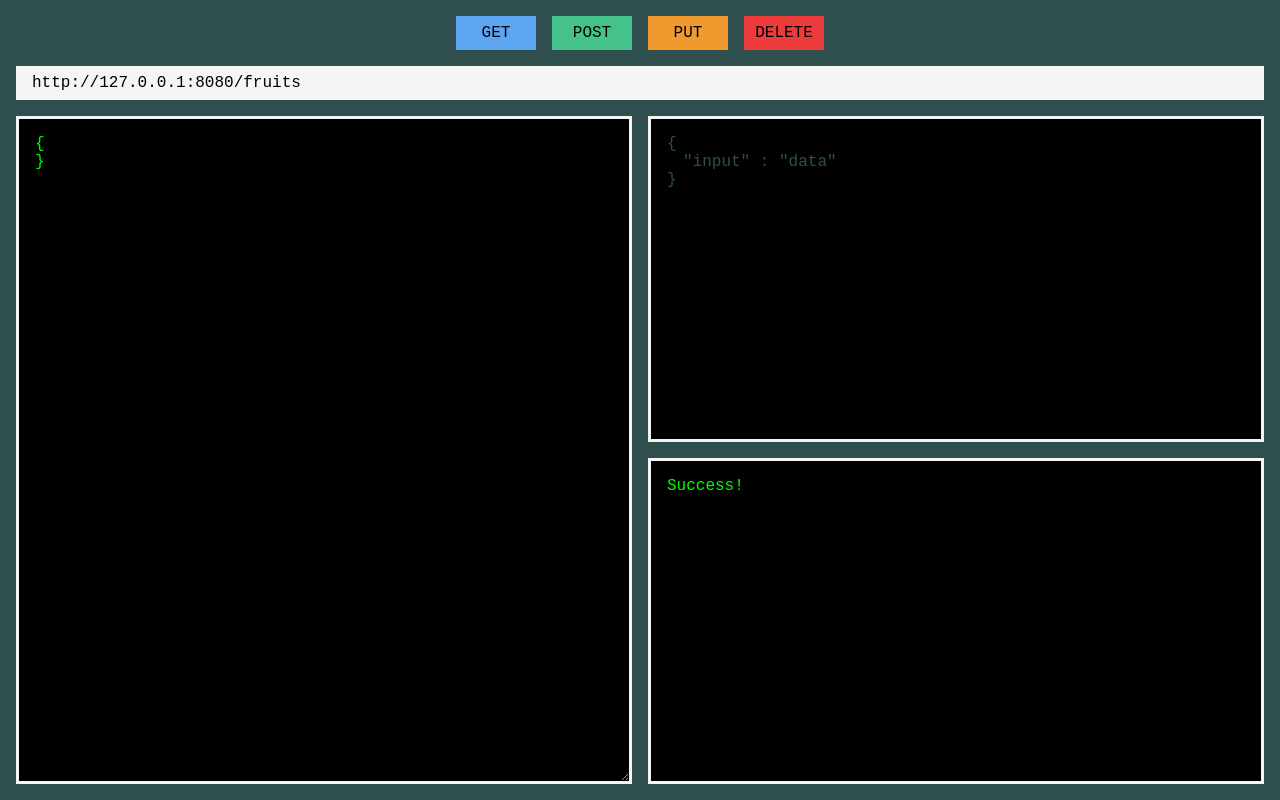
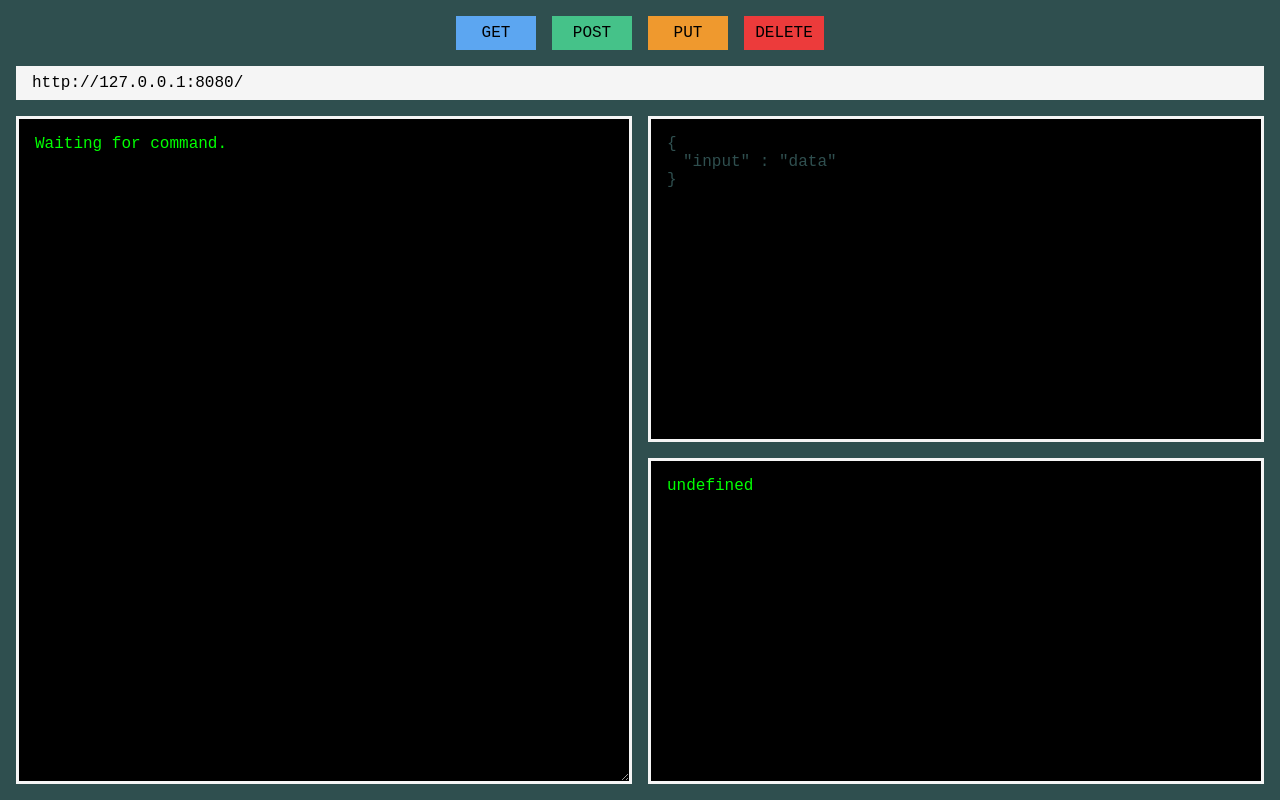
Before and after one commit to dansch1982/backend-file-api, a website: page dashboard.html in a window 1280 px wide. Both pictures are taken after a click on the button "GET". Drawn offline with Linux system fonts and the light colour scheme; no server answers.

Commit message:
Update dashboard.html

```diff
--- a/dashboard.html
+++ b/dashboard.html
@@ -21,7 +21,7 @@
         </section>
 
         <section class="display">
-            <input class="url" value="http://127.0.0.1:8080/fruits">
+            <input class="url" value="http://127.0.0.1:8080/">
             <article class="structure">Waiting for command<span class="dot">.</span></article>
             <textarea class="input" placeholder='{&#10;&emsp;"input" : "data"&#10;}'></textarea>
             <article class="response">Waiting for command<span class="dot">.</span></article>
@@ -53,13 +53,20 @@
 
         async function getJSON(url) {
             let json
+            const log = {}
             try {
-                json = await (await fetch(url)).json()
-            } catch (error) {
-                json = error
+                const data = await fetch(url)
+                log.status = data.status
+                log.statusText = data.statusText
+                log.headers = [...data.headers]
+                console.log(data)
+                console.log(log)
+                json = await data.json()
+            } catch (err) {
+                log.error = err.toString()
             }
             document.querySelector('.url').value = url
-            renderResponse(json)
+            renderResponse(json, log)
         }
 
         function formatJSON(json) {
@@ -79,13 +86,13 @@
                     } else if (item.startsWith("}") || item.startsWith("]")) {
                         i--
                     }
-                    /* if (item.startsWith('"')) {
+                    if (item.startsWith('"')) {
                         const items = array[index].split(":")
                         //console.log(url.value, "/", items[0].slice(1, -1))
                         itemURL = url.value + "/" + items[0].slice(1, -1)
                         items[0] = `<a href="#" onclick="getJSON('${itemURL}')">${items[0]}</a>`
                         array[index] = items.join(":")
-                    } */
+                    }
                     array[index] =
                         `<span style="margin-left: ${i - (array[index].endsWith("{") || array[index].endsWith("[")  ? 1 : 0)}rem">` +
                         array[index] + "</span>"
@@ -137,16 +144,16 @@
 
         }
 
-        function renderResponse(json) {
+        function renderResponse(json, log) {
             const html = formatJSON(JSON.stringify(json))
 
             const response = document.querySelector('.response')
             const structure = document.querySelector('.structure')
-            if (!json || json.error) {
+            if (!json || log.error) {
                 updateTerminal(response, html)
             } else {
                 updateTerminal(structure, html)
-                updateTerminal(response, "Success!")
+                updateTerminal(response, `${log.status} ${log.statusText}`)
             }
 
             function updateTerminal(terminal, html) {
```
